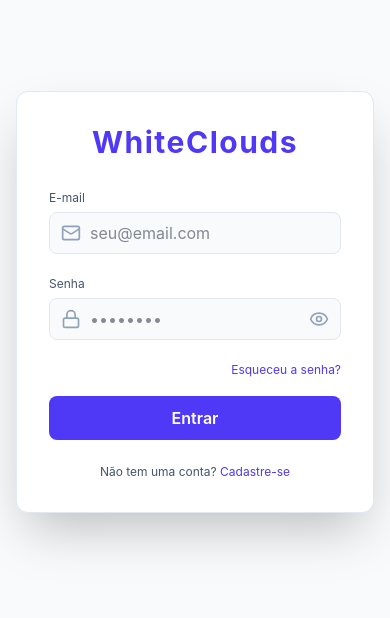
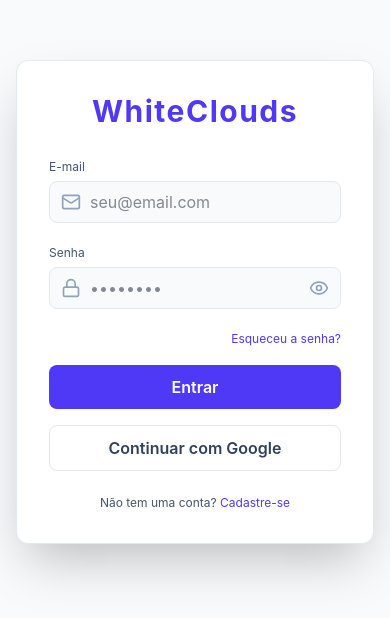
Before and after one commit to LucasEDUSVLin/WhiteClouds, a React (Vite) app: page /WhiteClouds/login in a window 390 px wide. Shown: the part 120-738 px from the top of the page. Built offline with nearby package versions, Linux system fonts and the light colour scheme; no server answers.

Commit message:
Fix mobile nav and add Google login

```diff
--- a/src/components/social/MobileNav.jsx
+++ b/src/components/social/MobileNav.jsx
@@ -1,3 +1,4 @@
+import { useState } from 'react';
 import { Bell, Home, LogOut, MoreHorizontal, UserRound, X } from 'lucide-react';
 import { NavLink } from 'react-router-dom';
 import { signOut } from 'firebase/auth';
--- a/src/pages/Login.jsx
+++ b/src/pages/Login.jsx
@@ -1,6 +1,7 @@
 import { useState } from 'react';
-import { auth } from '../services/firebase';
-import { signInWithEmailAndPassword, reload } from 'firebase/auth';
+import { auth, db } from '../services/firebase';
+import { GoogleAuthProvider, signInWithEmailAndPassword, signInWithPopup, reload } from 'firebase/auth';
+import { doc, getDoc, setDoc } from 'firebase/firestore';
 import { useNavigate, Link } from 'react-router-dom';
 import { Lock, Mail, Eye, EyeOff, LoaderCircle } from 'lucide-react';
 
@@ -23,6 +24,40 @@ export default function Login() {
       navigate(userCredential.user.emailVerified ? '/home' : '/verify-email');
     } catch {
       setError('Falha ao autenticar. Verifique e-mail e senha.');
+    } finally {
+      setLoading(false);
+    }
+  };
+
+  const handleGoogleLogin = async () => {
+    setError('');
+    setLoading(true);
+
+    try {
+      const provider = new GoogleAuthProvider();
+      provider.setCustomParameters({ prompt: 'select_account' });
+      const result = await signInWithPopup(auth, provider);
+      const user = result.user;
+      const userRef = doc(db, 'users', user.uid);
+      const userDoc = await getDoc(userRef);
+
+      if (!userDoc.exists()) {
+        await setDoc(userRef, {
+          name: user.displayName || 'Usuário WhiteClouds',
+          email: user.email,
+          handle: (user.email || 'whitecloud').split('@')[0].replace(/\s+/g, '').toLowerCase(),
+          bio: 'Explorando novas ideias nas nuvens.',
+          avatarUrl: user.photoURL || '',
+          coverUrl: '',
+          blockedUsers: [],
+          createdAt: new Date().toISOString(),
+        }, { merge: true });
+      }
+
+      await reload(user);
+      navigate(user.emailVerified ? '/home' : '/verify-email');
+    } catch {
+      setError('Não foi possível entrar com o Google. Tente novamente.');
     } finally {
       setLoading(false);
     }
@@ -94,6 +129,15 @@ export default function Login() {
               </span>
             ) : 'Entrar'}
           </button>
+
+          <button
+            type="button"
+            disabled={loading}
+            onClick={handleGoogleLogin}
+            className="w-full py-2.5 border border-slate-200 bg-white text-slate-700 font-semibold rounded-lg transition-all hover:bg-slate-50 disabled:cursor-wait disabled:opacity-70"
+          >
+            Continuar com Google
+          </button>
         </form>
 
         <p className="text-xs text-center text-slate-600">
```
